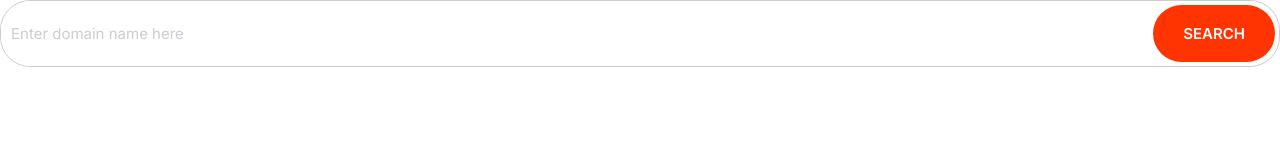
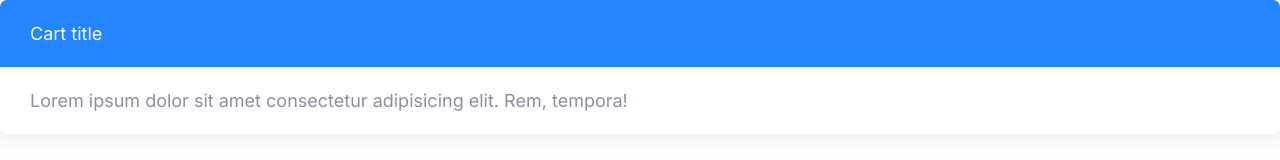
Before and after one commit to filippkz/First-progect, a plain HTML site: page index.html in a window 1280 px wide. Drawn offline with Linux system fonts and the light colour scheme.

Commit message:
Building cards.

```diff
--- a/css/styles.css
+++ b/css/styles.css
@@ -68,6 +68,7 @@ p {
 }
 
 /* Links */
+
 a {
   text-decoration: none;
 }
@@ -159,6 +160,7 @@ a {
 }
 
 /* Icons */
+
 .icon {
   width: 40px;
   height: 40px;
@@ -259,6 +261,7 @@ a {
 }
 
 /* Imputs */
+
 .input {
   border-radius: var(--border-radius);
   border: 1px solid var(--color-border);
@@ -293,3 +296,26 @@ a {
     font-size: 1.5rem;
   }
 }
+
+/* Cards */
+
+.card {
+  border-radius: 7px;
+  box-shadow: 0 0 20px 10px #f3f3f3;
+  overflow: hidden;
+}
+
+.card__header,
+.card__body {
+  padding: 2rem 3rem;
+}
+
+.card--primary .card__header {
+  background: var(--color-primary);
+  color: #fff;
+}
+
+.card--secondary .card__header {
+  background: var(--color-secondary);
+  color: #fff;
+}
--- a/index.html
+++ b/index.html
@@ -14,9 +14,11 @@
     <title>Document</title>
   </head>
   <body>
-    <div class="input-group">
-      <input type="text" class="input" placeholder="Enter domain name here" />
-      <button class="btn btn--accent">Search</button>
+    <div class="card card--primary">
+      <header class="card__header">Cart title</header>
+      <div class="card__body">
+        Lorem ipsum dolor sit amet consectetur adipisicing elit. Rem, tempora!
+      </div>
     </div>
   </body>
 </html>
```
Also changed, not shown: components/cards.html (added, +6 -0 lines).
